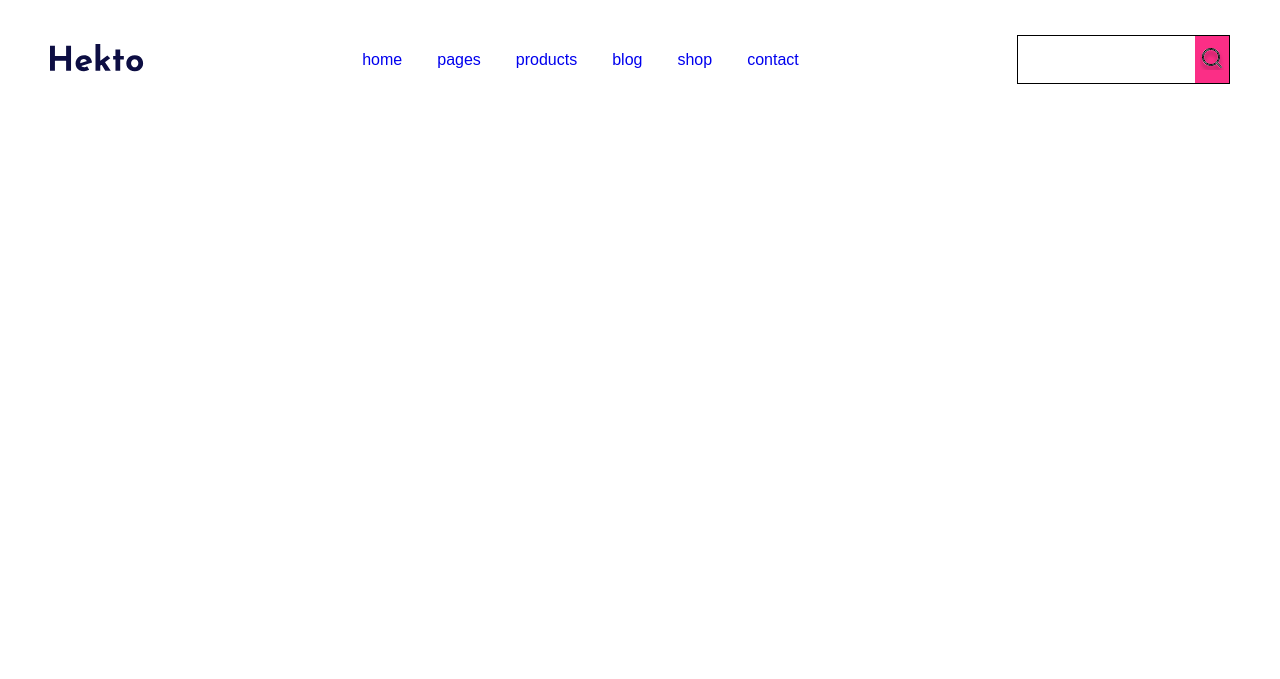
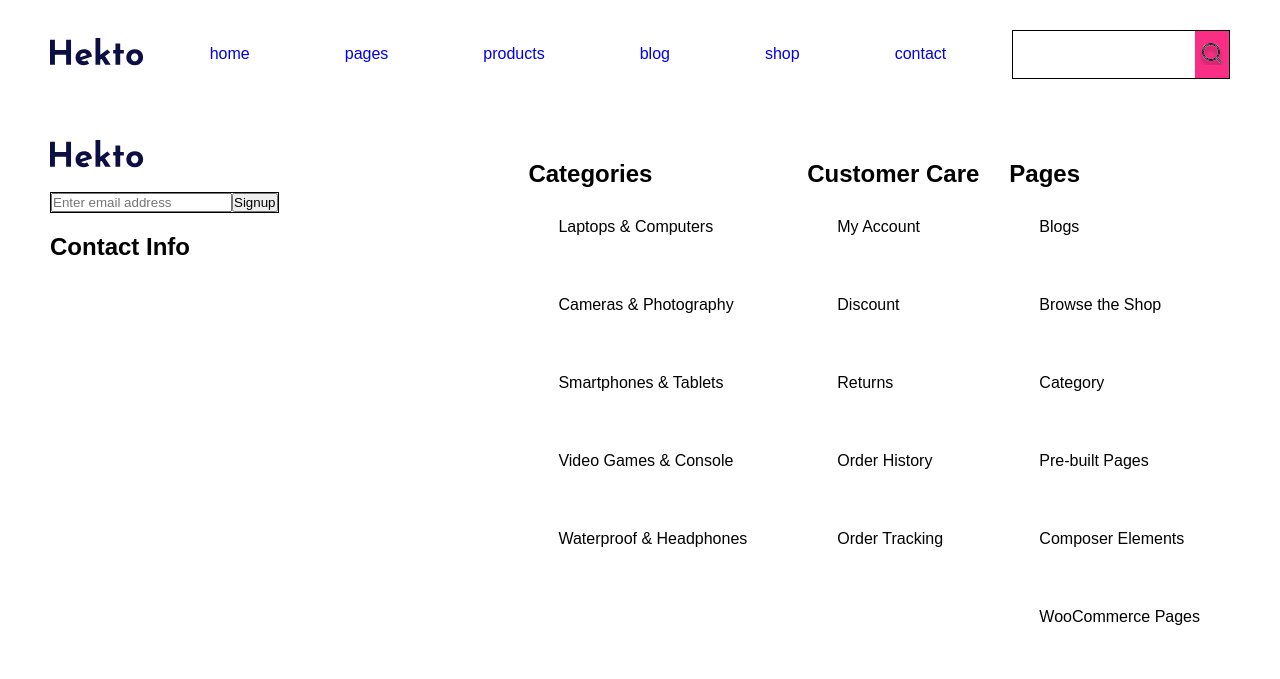
Before and after one commit to wijdanqamhawi/hekto16, a plain HTML site: page index.html in a window 1280 px wide. Shown: the top 679 px of the page. Drawn offline with Linux system fonts and the light colour scheme.

Commit message:
create header and footer section

```diff
--- a/assest/css/main.css
+++ b/assest/css/main.css
@@ -15,19 +15,28 @@ a{
     margin: 0 auto;
 
 }
+.row{
+    display:flex;
+    justify-content:space-between;
+    align-items: center;
+    flex-wrap:wrap;
+}
 body{
     height: 3000px;
 }
 .header{
 
  padding:15px 0;
-  background-color: white;
-  margin-top: 20px;
+background-color: white;
   position: fixed;
+  top:0;
   width: 100%;
 
 
+
 }
+
+
 
 .list ul{
     display: flex;
@@ -42,20 +51,22 @@ ul{
 }
 .header .container {
     display: flex;
+    flex-wrap: wrap;
     justify-content: space-between;
     text-align: center;
     align-items: center;
 }
-.header input{
+.header input, .footer .input{
     border:0;
+    padding-left:5px;
 }
 
-.header button{
+.header button, .footer .button{
      border:0;
     padding: 10px 5px;
     background-color: #FB2E86;
 }
-.header form {
+.header form ,.footer form {
     border:1px solid black;
     display:flex;
 
@@ -75,3 +86,63 @@ ul{
     transition-delay: .5s;
 
 }
+.footer{
+    margin-top: 120px;
+    background-color: #FFFFFF;
+    padding: 20px 0;
+
+
+
+
+}
+.footer .row{
+    align-items: flex-start;
+    gap:30px;
+}
+.footer .right-side{
+    width: calc((100% -60px) / 2);
+
+}
+
+.footer .left-side{
+    width: calc((100% -60px) / 2);
+    display:flex;
+    flex-direction: column;
+    gap:20px;
+}
+.footer .left-side .search-form form{
+   display: flex;
+   border:1px solid black;
+}
+
+
+ .footer .item h2{
+    margin-top:20px;
+}
+
+li{
+    padding:30px;
+}
+.menue{
+    display: none;
+}
+@media screen and (min-width:0) and (max-width:934px){
+    .header .search-form,
+  .header .list{
+        display: none;
+    }
+    .menue{
+        display: block;
+    }
+ @media  screen and (min-width:0px) and (max-width:800px) {
+    li{
+        padding:0px;
+    }
+    .footer .item h2{
+        margin:0;
+    }
+
+ }
+
+
+}
--- a/index.html
+++ b/index.html
@@ -4,52 +4,121 @@
     <meta charset="UTF-8">
     <meta name="viewport" content="width=device-width, initial-scale=1.0">
     <title>Document</title>
+    <link rel="stylesheet" href="https://cdnjs.cloudflare.com/ajax/libs/font-awesome/7.0.1/css/all.min.css">
     <link rel="stylesheet" href="./assest/css/main.css"/>
 </head>
 <body>
+
+    <!-- Header -->
     <div class="header">
         <div class="container">
+
             <div class="logo">
                 <a href="#">
                     <img src="./assest/image/Hekto.svg">
                 </a>
             </div>
+
             <div class="list">
                 <ul>
-            <li class="home">
-                <a href="#">home</a>
-        </li>
-            <li>
-                <a href="#">pages</a>
-            </li>
-            <li>
-                <a href="#">products</a>
-            </li>
-            <li>
-                <a href="#">blog</a>
-            </li>
-            <li>
-                <a href="#">shop</a>
-            </li>
-            <li>
-                <a href="#">contact</a>
-            </li>
+                    <li class="home"><a href="#">home</a></li>
+                    <li><a href="#">pages</a></li>
+                    <li><a href="#">products</a></li>
+                    <li><a href="#">blog</a></li>
+                    <li><a href="#">shop</a></li>
+                    <li><a href="#">contact</a></li>
                 </ul>
             </div>
-        <div class ="search-form">
+
+            <div class="search-form">
                 <form>
                     <input type="text">
                     <button type="submit">
                         <img src="./assest/image/uil_search.svg">
                     </button>
+                </form>
+            </div>
+             <i class="fa-solid fa-bars  menue"></i>
+        </div>
+    </div>
 
 
 
+
+
+
+
+
+
+
+
+    <div class="footer">
+        <div class="container">
+            <div class="row">
+
+
+                <div class="left-side">
+
+                    <div class="logo">
+                        <a href="#">
+                            <img src="./assest/image/Hekto.svg">
+                        </a>
+                    </div>
+
+                    <div class="search-form">
+                        <form>
+                            <input type="email" placeholder="Enter email address">
+                            <button type="submit">Signup</button>
                         </form>
+                    </div>
+
+                    <h2>Contact Info</h2>
+
+                </div>
+
+
+                <div class="right-side">
+                    <div class="row">
+
+                    <div class="item">
+                        <h2>Categories</h2>
+                        <ul>
+                            <li>Laptops & Computers</li>
+                            <li>Cameras & Photography</li>
+                            <li>Smartphones & Tablets</li>
+                            <li>Video Games & Console</li>
+                            <li>Waterproof & Headphones</li>
+                        </ul>
+                    </div>
+
+                    <div class="item">
+                        <h2>Customer Care</h2>
+                        <ul>
+                            <li>My Account</li>
+                            <li>Discount</li>
+                            <li>Returns</li>
+                            <li>Order History</li>
+                            <li>Order Tracking</li>
+                        </ul>
+                    </div>
+
+                    <div class="item">
+                        <h2>Pages</h2>
+                        <ul>
+                            <li>Blogs</li>
+                            <li>Browse the Shop</li>
+                            <li>Category</li>
+                            <li>Pre-built Pages</li>
+                            <li>Composer Elements</li>
+                            <li>WooCommerce Pages</li>
+                        </ul>
+                    </div>
                   </div>
                 </div>
 
             </div>
+        </div>
+    </div>
 
 </body>
 </html>
```
Lines whose indentation alone changed are shown as unchanged.
